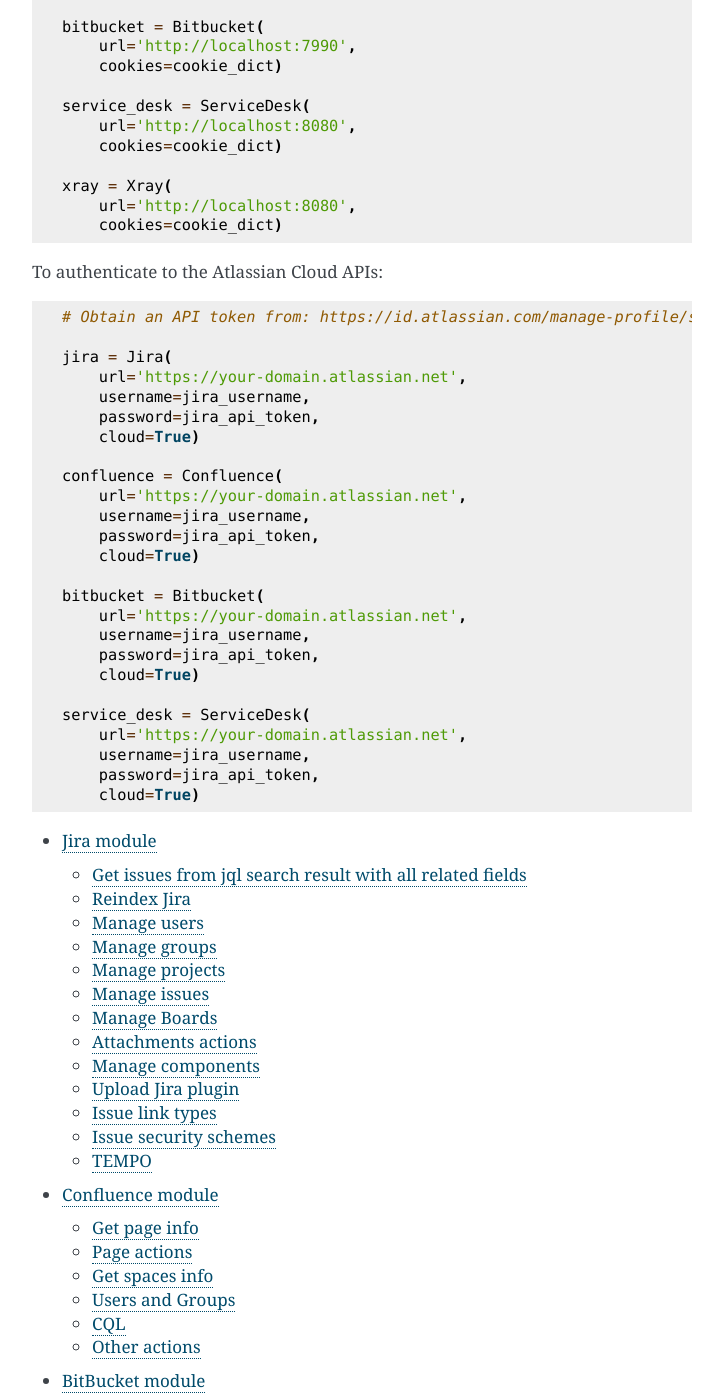
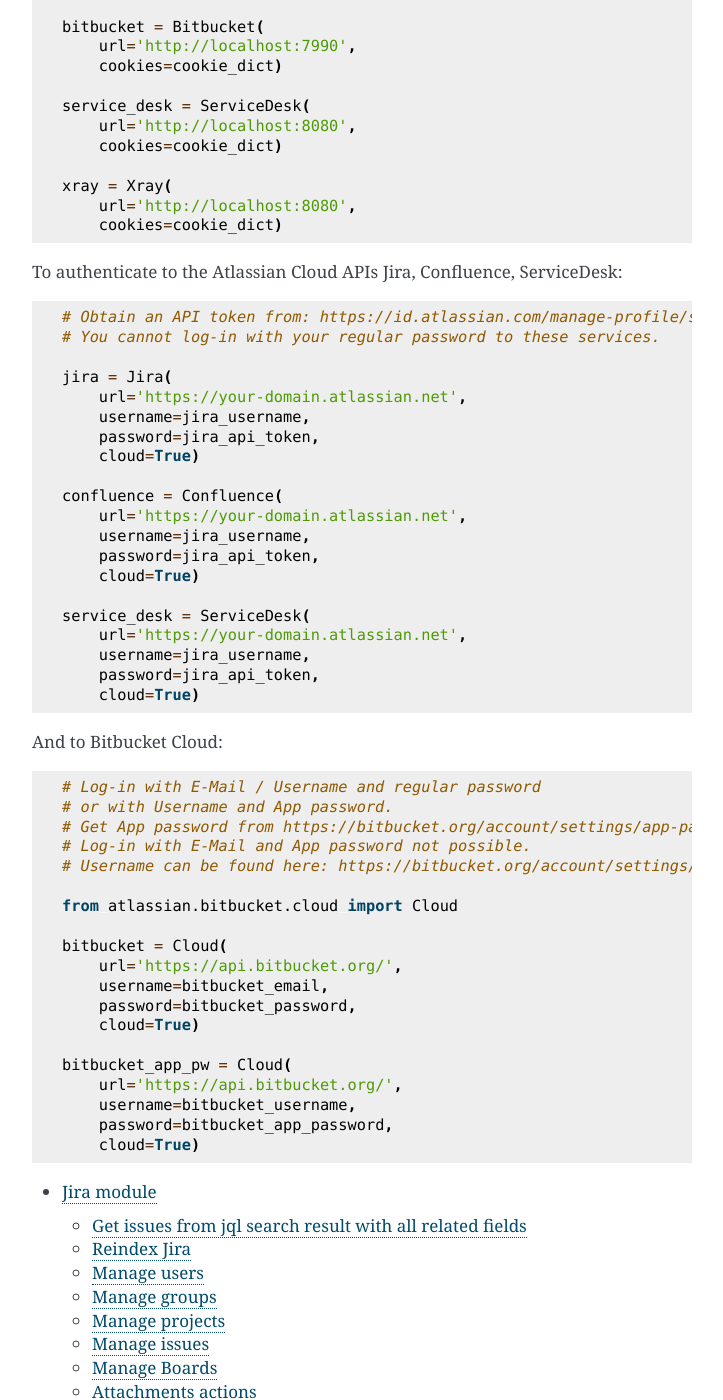
Before and after one commit to atlassian-api/atlassian-python-api, a Sphinx documentation site: the page built from docs/index.rst, in a window 1280 px wide and 1400 px high, scrolled down 3074 px. Shown: the whole window, without its empty margins (388-1111 px from the left). Built offline with Sphinx 7.4.7, drawn with Linux system fonts in a browser that asks for light colours.

Commit message:
Bitbucket: Corrected documentation for cloud authentication (#663)
* Bitbucket: Corrected documentation for cloud auth

* Created additional section for Bitbucket cloud authentication,
  because it differs from the other services.
* Updated to new Cloud class, because others are marked deprecated.
* Gave more information how you can provide your credentials.
* Add information you cannot login with regular password for Jira etc.
* Corrected cloud link

* Docs: Remove trailing space

```diff
--- a/docs/index.rst
+++ b/docs/index.rst
@@ -170,11 +170,12 @@
         url='http://localhost:8080',
         cookies=cookie_dict)
 
-To authenticate to the Atlassian Cloud APIs:
+To authenticate to the Atlassian Cloud APIs Jira, Confluence, ServiceDesk:
 
 .. code-block:: python
 
     # Obtain an API token from: https://id.atlassian.com/manage-profile/security/api-tokens
+    # You cannot log-in with your regular password to these services.
 
     jira = Jira(
         url='https://your-domain.atlassian.net',
@@ -188,16 +189,34 @@
         password=jira_api_token,
         cloud=True)
 
-    bitbucket = Bitbucket(
+    service_desk = ServiceDesk(
         url='https://your-domain.atlassian.net',
         username=jira_username,
         password=jira_api_token,
         cloud=True)
 
-    service_desk = ServiceDesk(
-        url='https://your-domain.atlassian.net',
-        username=jira_username,
-        password=jira_api_token,
+And to Bitbucket Cloud:
+
+.. code-block:: python
+
+    # Log-in with E-Mail / Username and regular password
+    # or with Username and App password.
+    # Get App password from https://bitbucket.org/account/settings/app-passwords/.
+    # Log-in with E-Mail and App password not possible.
+    # Username can be found here: https://bitbucket.org/account/settings/
+
+    from atlassian.bitbucket.cloud import Cloud
+
+    bitbucket = Cloud(
+        url='https://api.bitbucket.org/',
+        username=bitbucket_email,
+        password=bitbucket_password,
+        cloud=True)
+
+    bitbucket_app_pw = Cloud(
+        url='https://api.bitbucket.org/',
+        username=bitbucket_username,
+        password=bitbucket_app_password,
         cloud=True)
 
 .. toctree::
```
